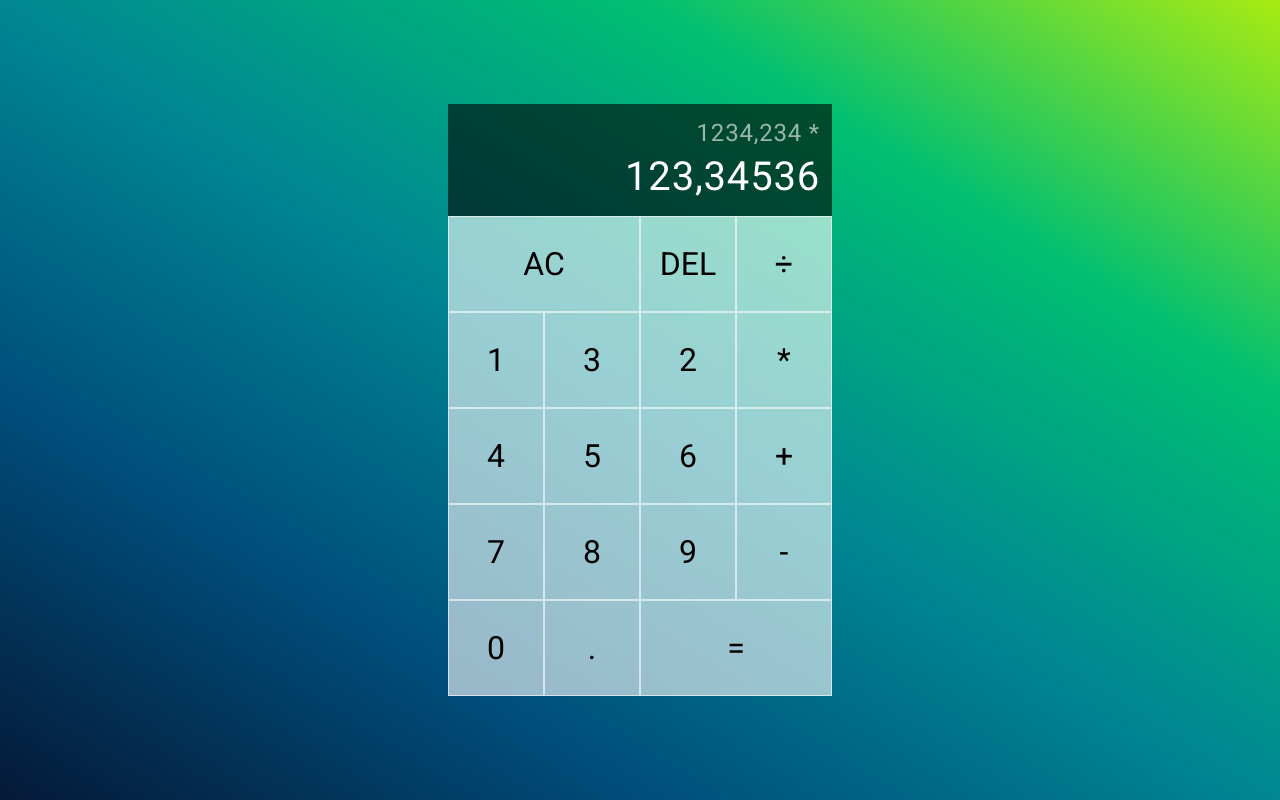
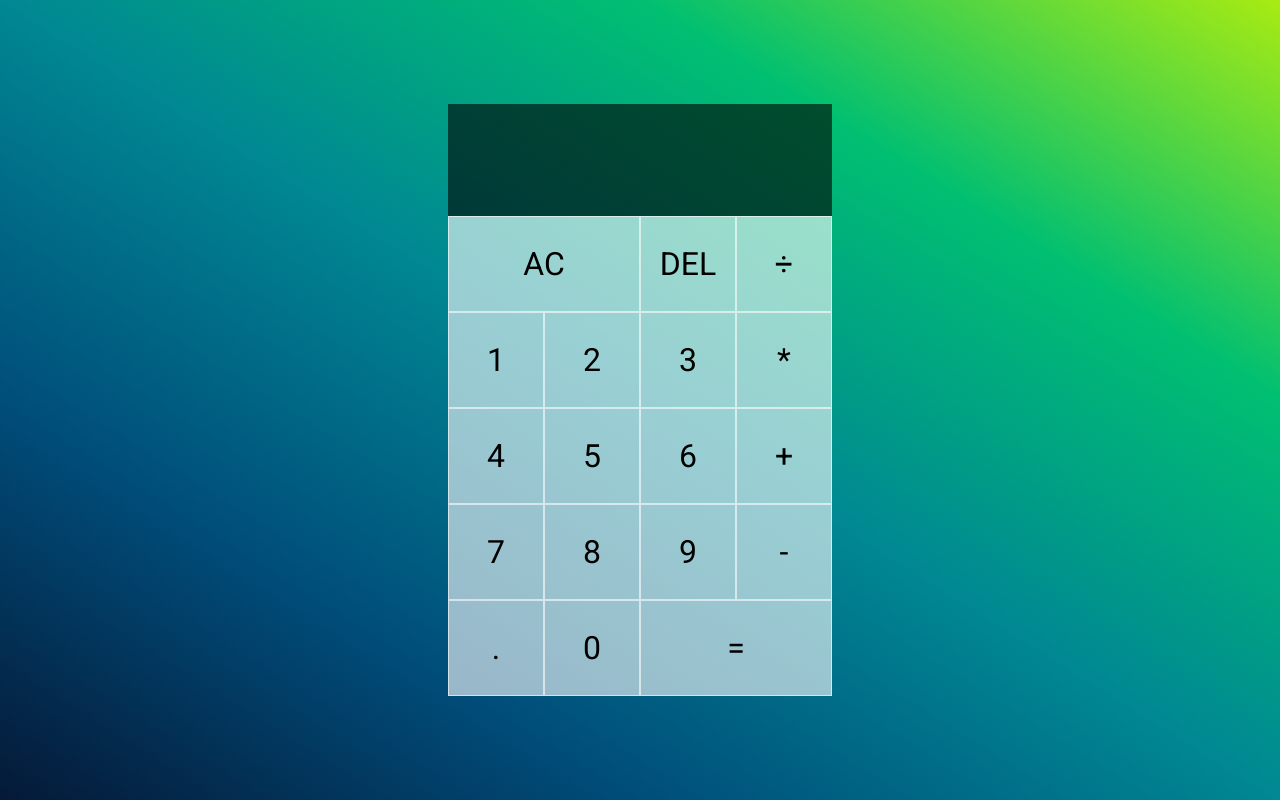
Before and after one commit to KrystianZybura/custom-calculator, a React (Vite) app: page / in a window 1280 px wide. Built offline with nearby package versions, Linux system fonts and the light colour scheme.

Commit message:
DigitButtons moved to separate file, reducer added

```diff
--- /dev/null
+++ b/src/App/DigitButton/index.jsx
@@ -0,0 +1,5 @@
+import { Button } from "../styled";
+
+const DigitButton = ({ digit }) => <Button>{digit}</Button>;
+
+export default DigitButton;
--- a/src/App/index.jsx
+++ b/src/App/index.jsx
@@ -1,3 +1,4 @@
+import { useReducer } from "react";
 import {
   Button,
   Calculator,
@@ -5,31 +6,41 @@ import {
   Output,
   PreviousOperand,
 } from "./styled";
+import DigitButton from "./DigitButton";
+
+const reducer = () => {};
 
 function App() {
+  const [{ previousOperand, currentOperand, operation }, dispatch] = useReducer(
+    reducer,
+    {}
+  );
+
   return (
     <Calculator>
       <Output>
-        <PreviousOperand>1234,234 *</PreviousOperand>
-        <CurrentOperand>123,34536</CurrentOperand>
+        <PreviousOperand>
+          {previousOperand} {operation}
+        </PreviousOperand>
+        <CurrentOperand>{currentOperand}</CurrentOperand>
       </Output>
       <Button $spanTwo>AC</Button>
       <Button>DEL</Button>
       <Button>÷</Button>
-      <Button>1</Button>
-      <Button>3</Button>
-      <Button>2</Button>
+      <DigitButton dispatch={dispatch} digit={"1"} />
+      <DigitButton dispatch={dispatch} digit={"2"} />
+      <DigitButton dispatch={dispatch} digit={"3"} />
       <Button>*</Button>
-      <Button>4</Button>
-      <Button>5</Button>
-      <Button>6</Button>
+      <DigitButton dispatch={dispatch} digit={"4"} />
+      <DigitButton dispatch={dispatch} digit={"5"} />
+      <DigitButton dispatch={dispatch} digit={"6"} />
       <Button>+</Button>
-      <Button>7</Button>
-      <Button>8</Button>
-      <Button>9</Button>
+      <DigitButton dispatch={dispatch} digit={"7"} />
+      <DigitButton dispatch={dispatch} digit={"8"} />
+      <DigitButton dispatch={dispatch} digit={"9"} />
       <Button>-</Button>
-      <Button>0</Button>
-      <Button>.</Button>
+      <DigitButton dispatch={dispatch} digit={"."} />
+      <DigitButton dispatch={dispatch} digit={"0"} />
       <Button $spanTwo>=</Button>
     </Calculator>
   );
```
